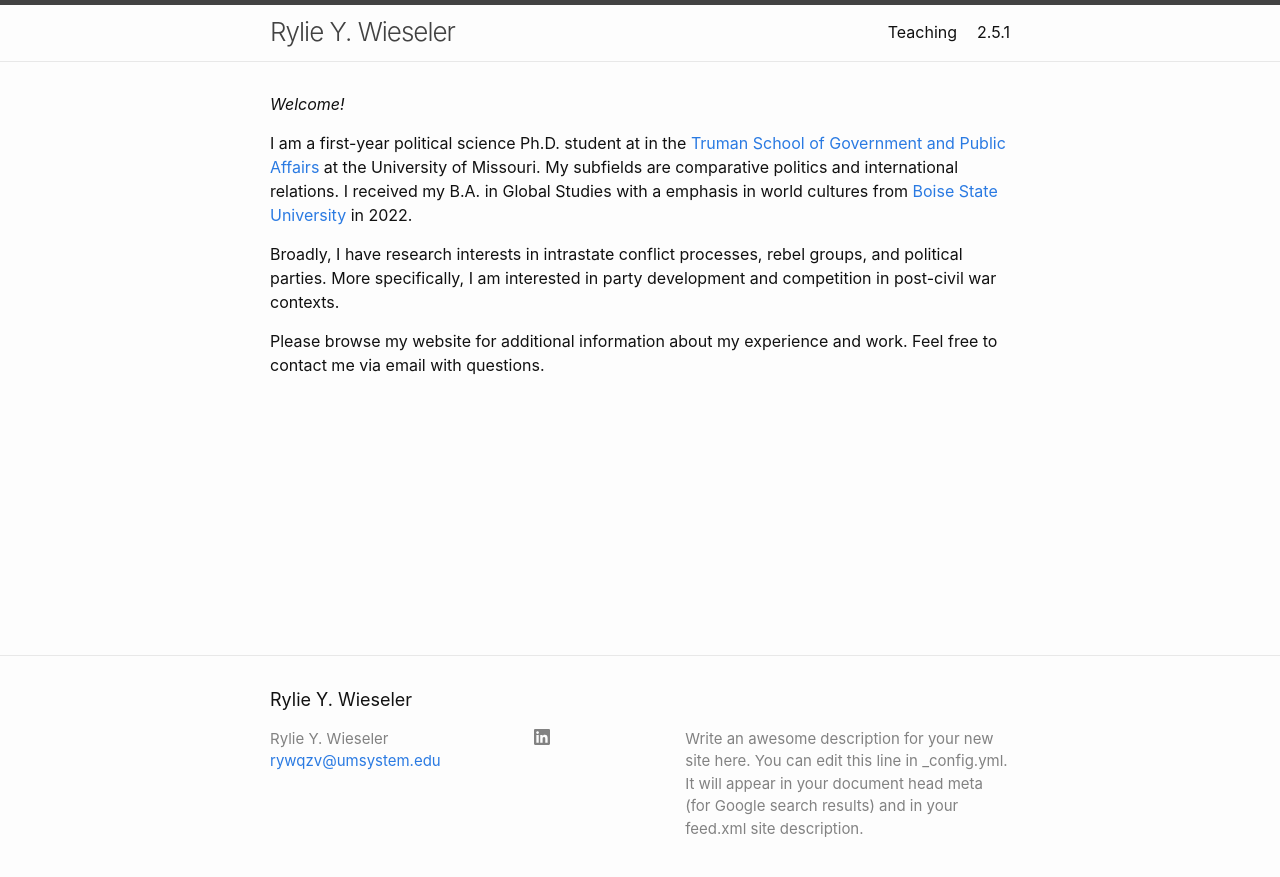
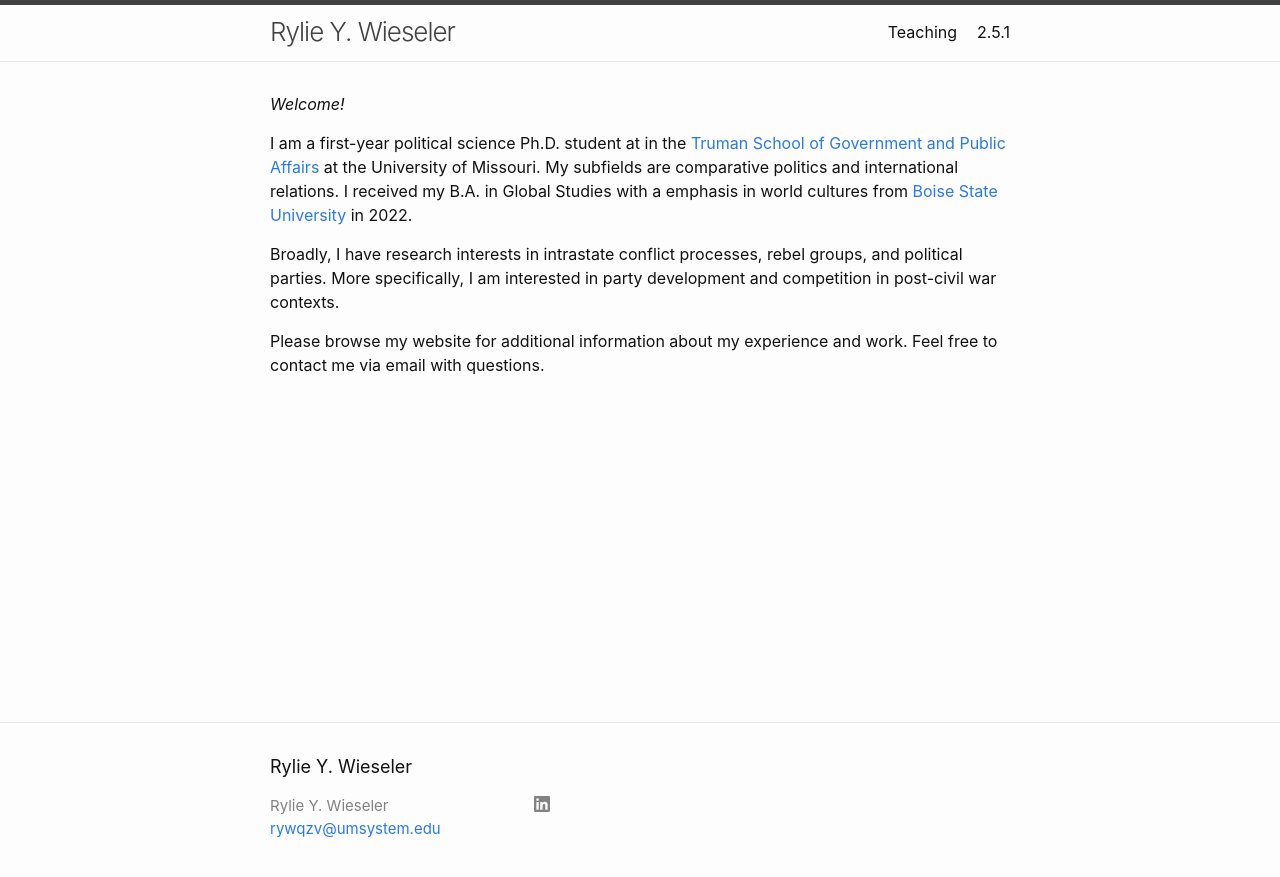
Before and after one commit to ryliewieseler/ryliewieseler.github.io, a Jekyll site: the page built from index.md, in a window 1280 px wide. Shown: the top 877 px of the page. Built offline with Jekyll 4.4.1, drawn with Linux system fonts in a browser that asks for light colours.

Commit message:
Update _config.yml

```diff
--- a/_config.yml
+++ b/_config.yml
@@ -1,10 +1,7 @@
 title: Rylie Y. Wieseler
 author: Rylie Y. Wieseler
 email: rywqzv@umsystem.edu
-description: > # this means to ignore newlines until "twitter_username:"
-  Write an awesome description for your new site here. You can edit this
-  line in _config.yml. It will appear in your document head meta (for
-  Google search results) and in your feed.xml site description.
+Office: E004 Locust Street Bldg., 615 Locust Street, Columbia, MO 65201
 
 # social links
 # github_username:  jekyll
```
